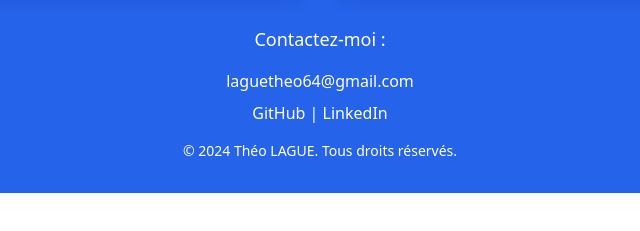
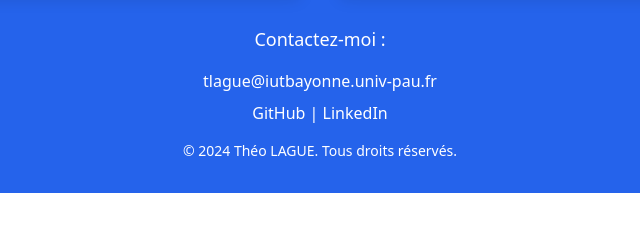
Before and after one commit to LAGUETheo/Portfolio, a plain HTML site: page Portfolio/index.html in a window 1280 px wide. Shown: the part 2383-2614 px from the top of the page, 320-960 px from the left. Drawn offline with nearby package versions, Linux system fonts and the light colour scheme.

Commit message:
Update index.html

```diff
--- a/Portfolio/index.html
+++ b/Portfolio/index.html
@@ -130,7 +130,7 @@
     <div class="container mx-auto text-center">
         <p class="text-lg">Contactez-moi :</p>
         <div class="mt-4">
-            <a href="laguetheo64@gmail.com" class="text-white hover:text-blue-300 transition duration-300">laguetheo64@gmail.com</a>
+            <a href="mailto:tlague@iutbayonne.univ-pau.fr" class="text-white hover:text-blue-300 transition duration-300">tlague@iutbayonne.univ-pau.fr</a>
         </div>
         <div class="mt-2">
             <a href="https://github.com/LAGUETheo" class="text-white hover:text-blue-300 transition duration-300">GitHub</a> |
```
